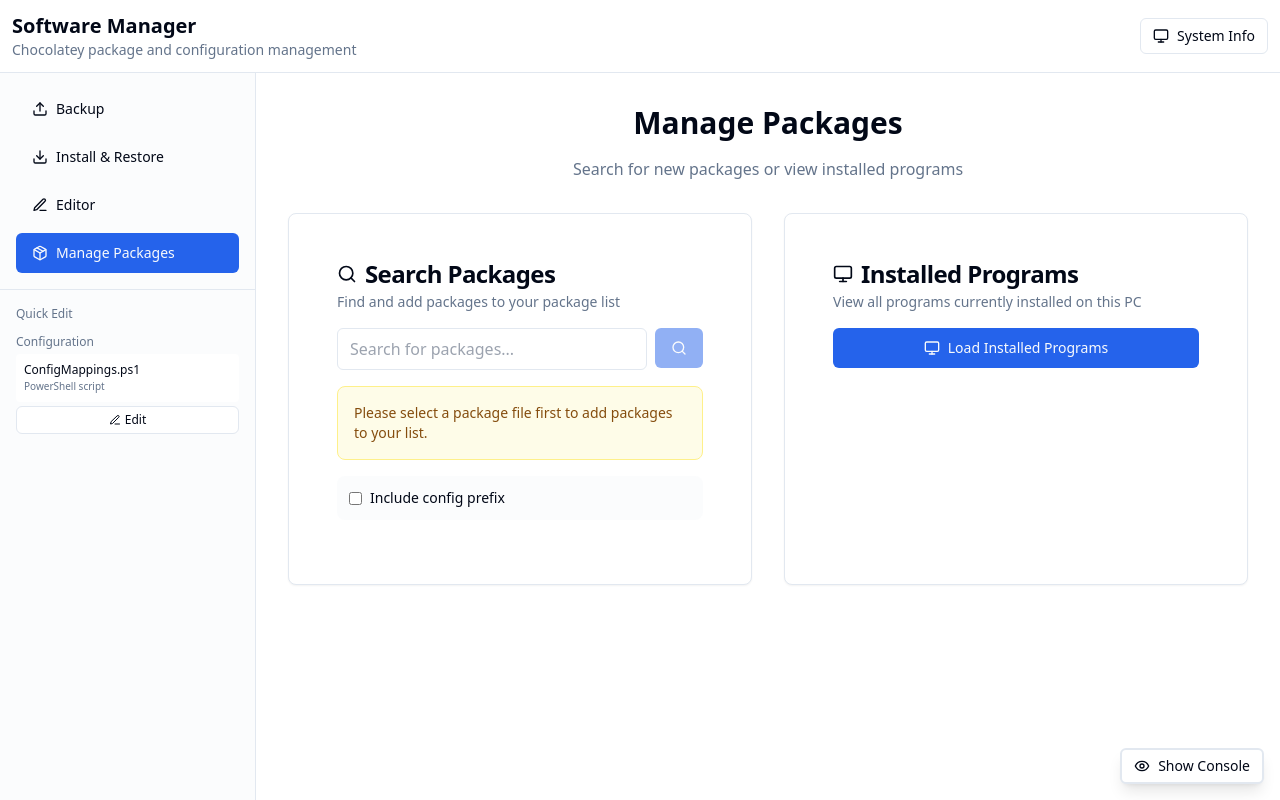
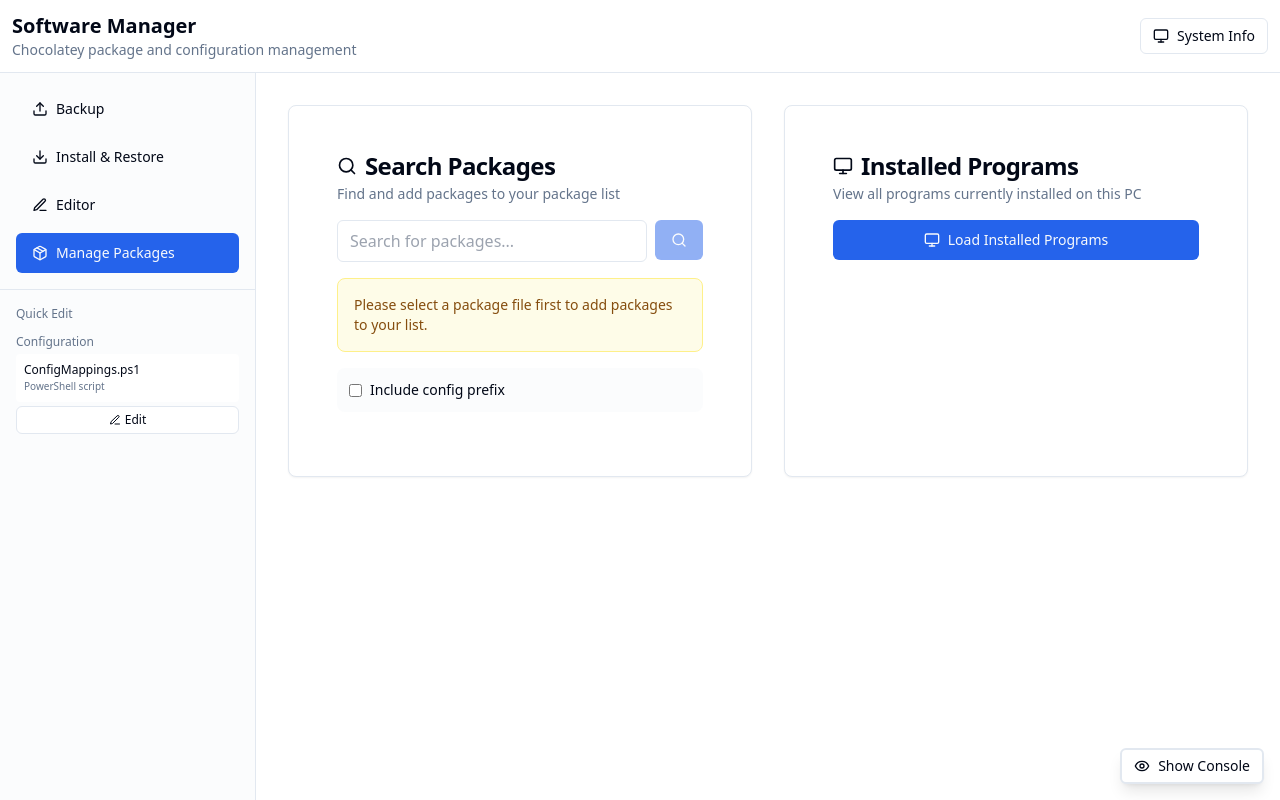
Before and after one commit to Nevaehni/SoftwareManager, a React (Vite) app: page / in a window 1280 px wide. Both pictures are taken after a click on the button "Manage Packages". Built offline with nearby package versions, Linux system fonts and the light colour scheme.

Commit message:
refactor: Simplify Manage Packages section layout by removing unnecessary header

```diff
--- a/src/App.tsx
+++ b/src/App.tsx
@@ -937,10 +937,7 @@
           /* Manage Packages Mode */
           <div className="flex-1 p-8 overflow-y-auto">
             <div className="max-w-6xl mx-auto space-y-8">
-              <div className="text-center space-y-4">
-                <h2 className="text-3xl font-bold">Manage Packages</h2>
-                <p className="text-muted-foreground">Search for new packages or view installed programs</p>
-              </div>              <div className="grid grid-cols-1 lg:grid-cols-2 gap-8">
+              <div className="grid grid-cols-1 lg:grid-cols-2 gap-8">
                 {/* Chocolatey Package Search */}
                 <Card className="p-6">
                   <CardHeader className="pb-4">
```
